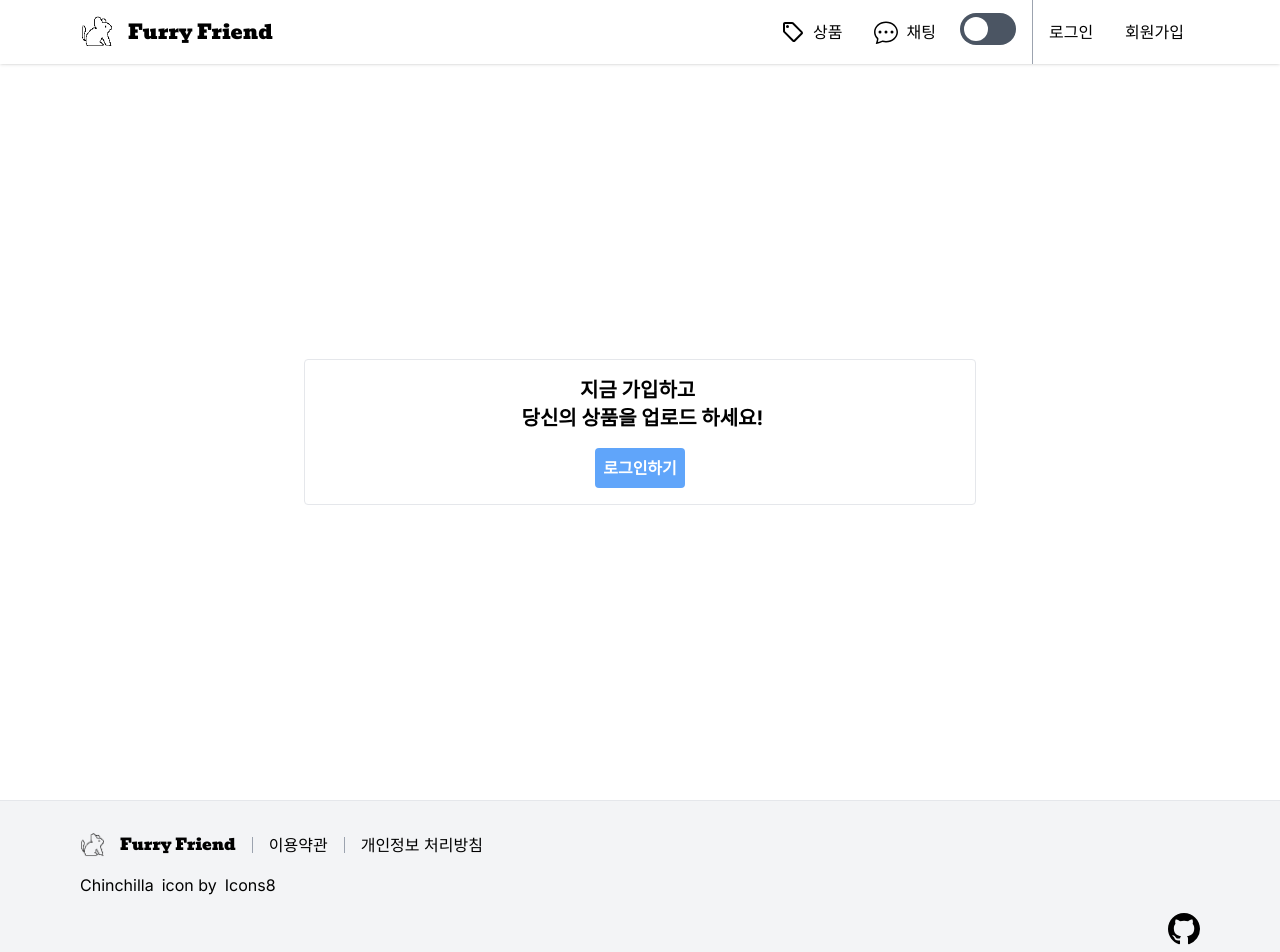
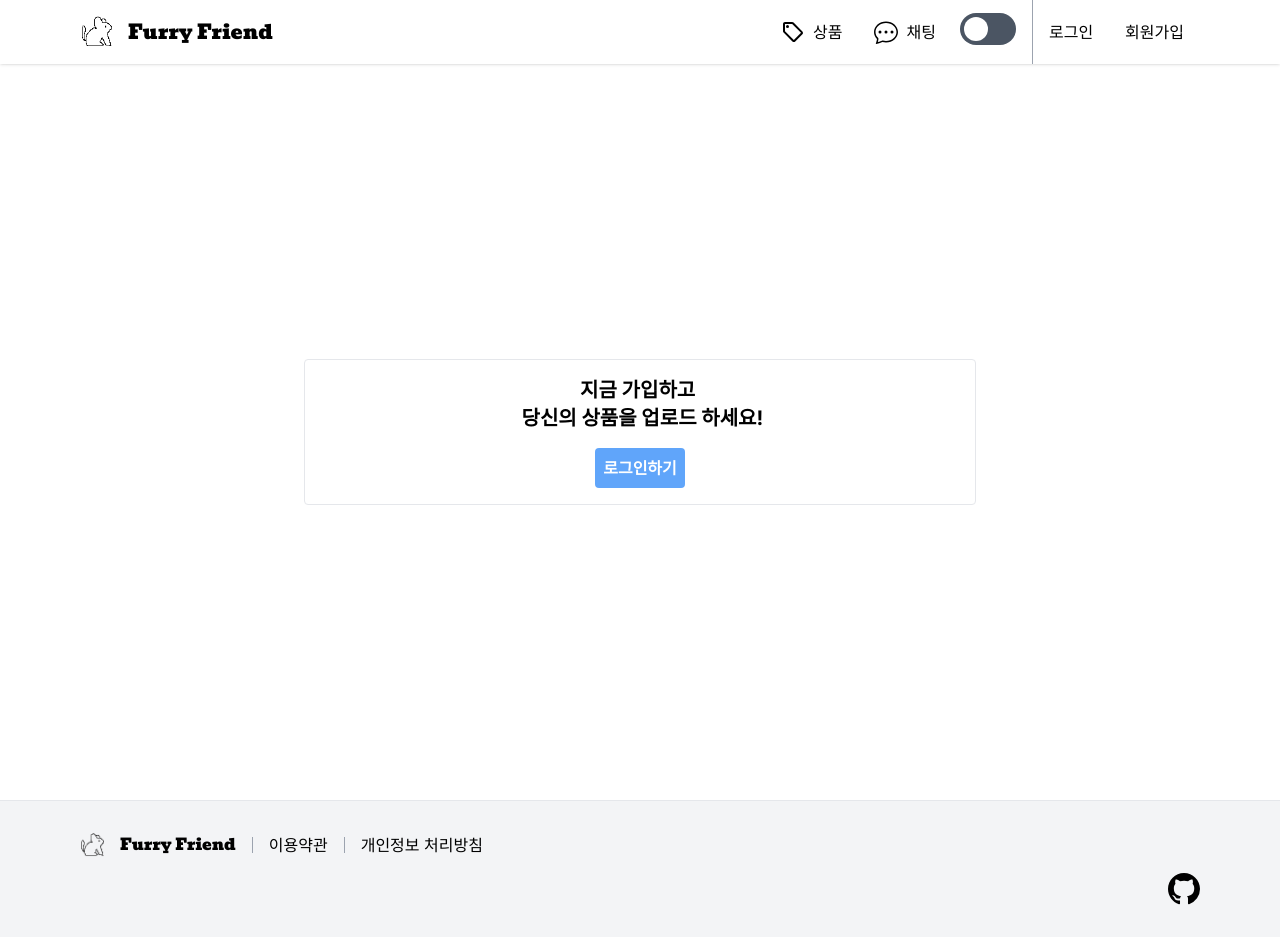
Before and after one commit to Team-Furry-Friend/furry-friend-frontend, a Next.js app: page /upload in a window 1280 px wide. Shown: the top 952 px of the page. Built offline with nearby package versions, Linux system fonts and the light colour scheme; no server answers.

Commit message:
remove unused icon origin link

```diff
--- a/src/components/layouts/Footer.tsx
+++ b/src/components/layouts/Footer.tsx
@@ -31,19 +31,6 @@ const Footer = () => {
           <Link href={'/privacy'}>개인정보 처리방침</Link>
         </div>
 
-        <div className='flex gap-2'>
-          <Link
-            target='_blank'
-            href='https://icons8.com/icon/IXOBYgTqGhdq/chinchilla'
-          >
-            Chinchilla
-          </Link>
-          icon by
-          <Link target='_blank' href='https://icons8.com'>
-            Icons8
-          </Link>
-        </div>
-
         <div className='w-full flex justify-end gap-2 items-center'>
           <Link
             href={'https://github.com/kkukileon305/furry-friend'}
```
